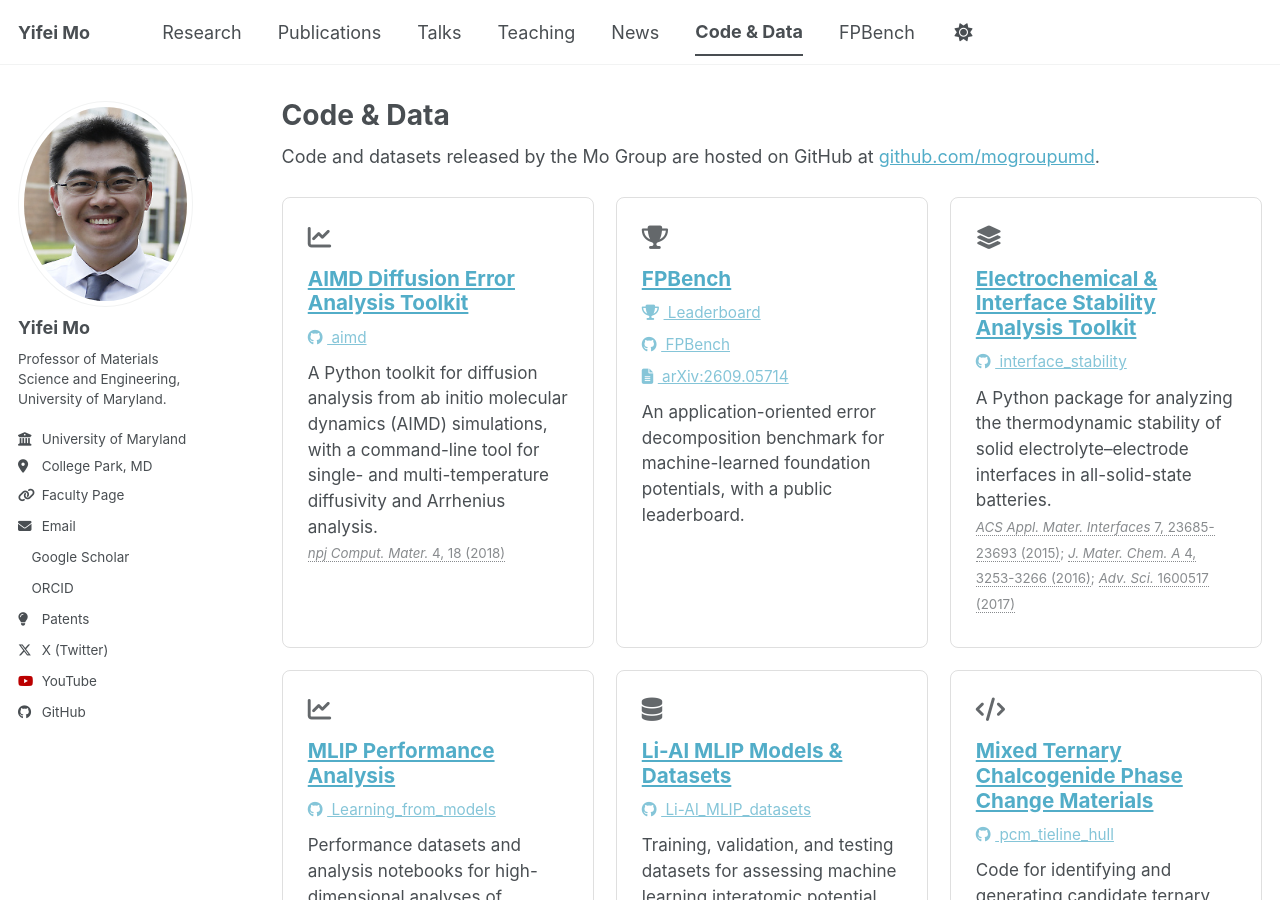
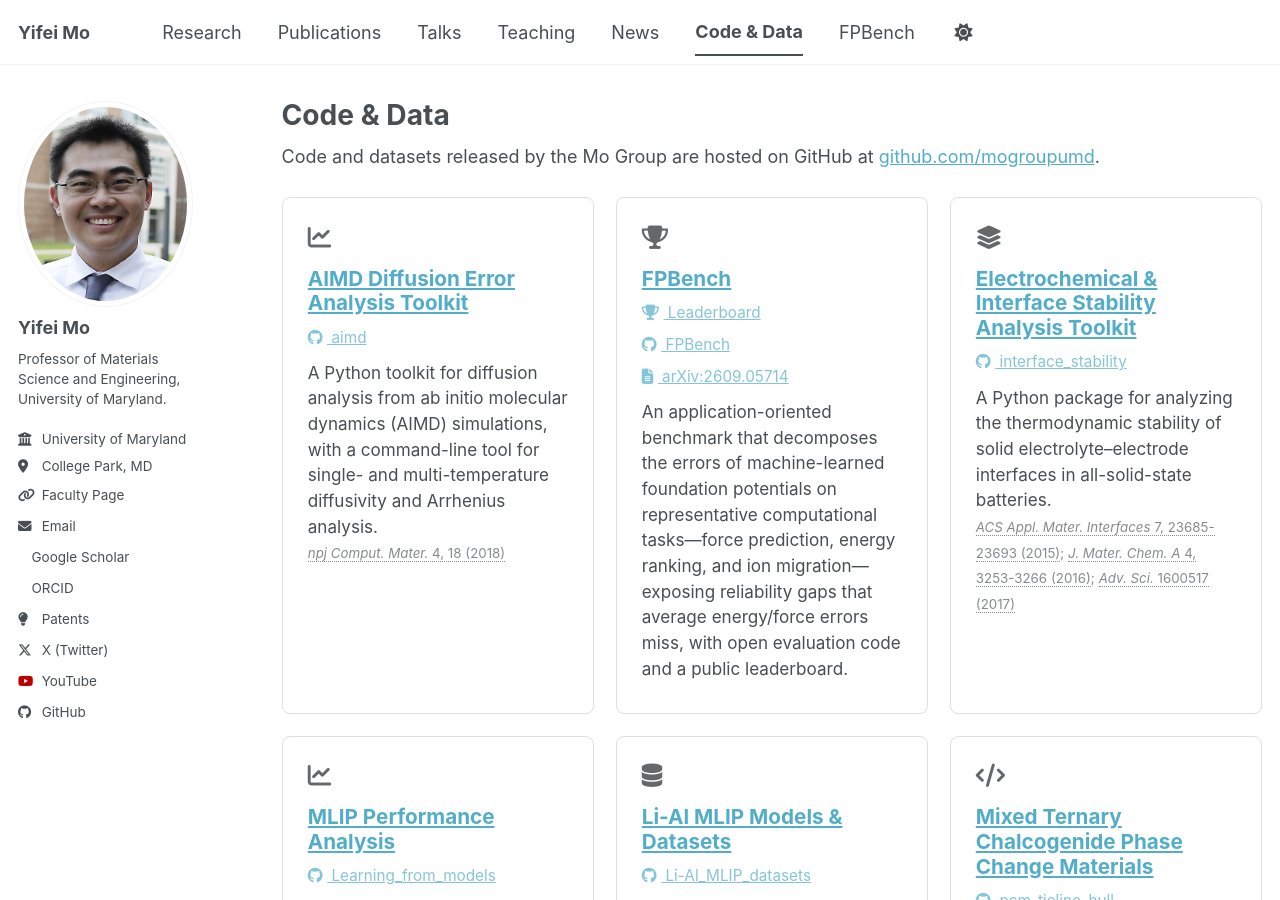
Before and after one commit to yifeimo/yifeimo.github.io, a Jekyll site: the page built from _pages/code-data.html, in a window 1280 px wide and 900 px high. Built offline with Jekyll 4.4.1, drawn with Linux system fonts in a browser that asks for light colours; a style sheet for code colours, icons or effects is not loaded.

Commit message:
Strengthen FPBench card description
Co-Authored-By: Claude Sonnet 5 <noreply@anthropic.com>

```diff
--- a/_portfolio/fpbench.md
+++ b/_portfolio/fpbench.md
@@ -1,7 +1,7 @@
 ---
 title: "FPBench"
 repo: "FPBench"
-excerpt: "An application-oriented error decomposition benchmark for machine-learned foundation potentials, with a public leaderboard."
+excerpt: "An application-oriented benchmark that decomposes the errors of machine-learned foundation potentials on representative computational tasks—force prediction, energy ranking, and ion migration—exposing reliability gaps that average energy/force errors miss, with open evaluation code and a public leaderboard."
 collection: portfolio
 icon: trophy
 leaderboard: "https://mogroupumd.github.io/FPBench/"
```
